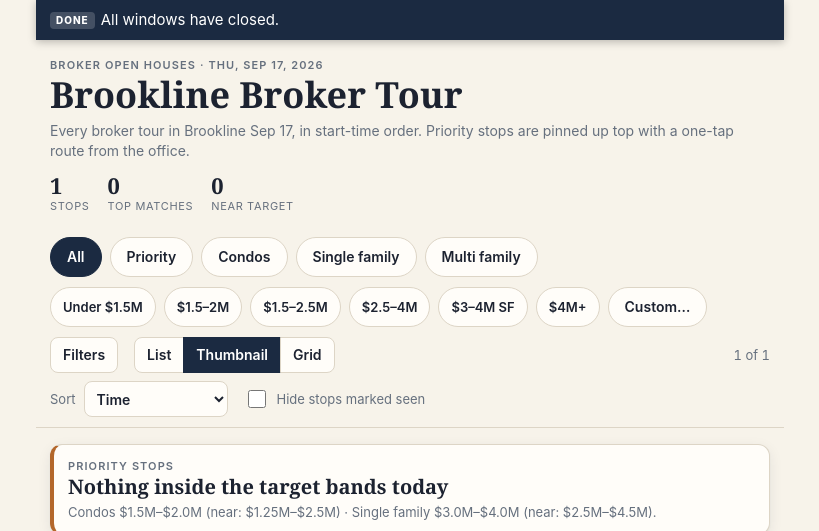
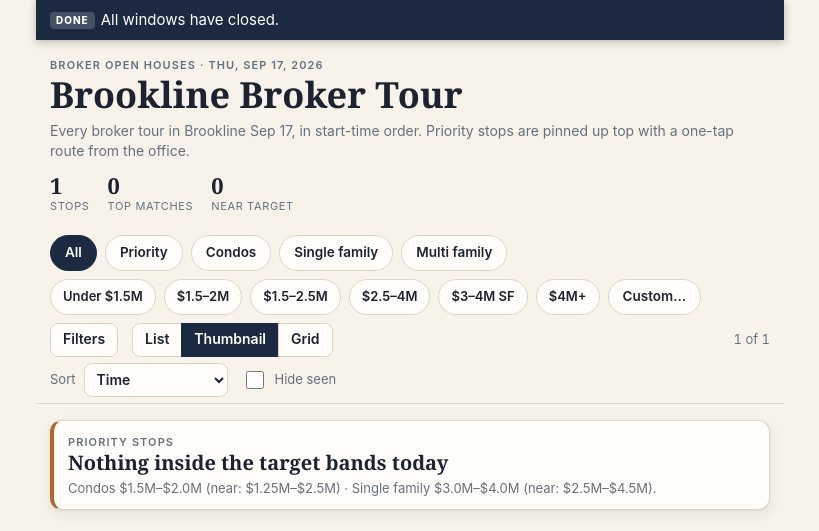
Before and after one commit to zev330-lab/broker-tour, a plain HTML site: page 2026-09-17-brookline.html in a window 1280 px wide. Shown: the top 531 px of the page, without its empty margins (230-1049 px from the left). Drawn offline with Linux system fonts and the light colour scheme.

Commit message:
feat: Brookline broker tour 2026-09-17
Generated by scripts/broker-tour.ts on the M1.

```diff
--- a/2026-09-17-brookline.html
+++ b/2026-09-17-brookline.html
@@ -41,12 +41,12 @@
   .counts b{font-size:22px;font-family:"New York",Georgia,serif;font-weight:600;line-height:1}
   .counts span{font-size:11px;color:var(--muted);text-transform:uppercase;letter-spacing:.06em;margin-top:3px}
 
-  .toolbar{position:sticky;top:var(--strip-h,58px);z-index:5;background:var(--bg);padding-block:10px;border-bottom:1px solid var(--line);margin-inline:-14px;padding-inline:14px}
+  .toolbar{position:sticky;top:var(--strip-h,58px);z-index:5;background:var(--bg);padding-block:8px 6px;border-bottom:1px solid var(--line);margin-inline:-14px;padding-inline:14px}
   .chips{display:flex;gap:8px;overflow-x:auto;-webkit-overflow-scrolling:touch;scrollbar-width:none;padding-bottom:2px}
   .chips::-webkit-scrollbar{display:none}
-  .chip{flex:0 0 auto;border:1px solid var(--line);background:var(--surface);color:var(--ink);border-radius:999px;padding:9px 16px;font:inherit;font-size:14px;font-weight:600;min-height:40px;cursor:pointer;white-space:nowrap}
+  .chip{flex:0 0 auto;border:1px solid var(--line);background:var(--surface);color:var(--ink);border-radius:999px;padding:7px 14px;font:inherit;font-size:13.5px;font-weight:600;min-height:36px;cursor:pointer;white-space:nowrap}
   .chip[aria-pressed="true"]{background:var(--navy);border-color:var(--navy);color:#fff}
-  .toolbar label{font-size:13px;color:var(--muted);display:flex;gap:8px;align-items:center;margin-top:8px}
+  .toolbar label{font-size:13px;color:var(--muted);display:flex;gap:8px;align-items:center;margin-top:6px}
   .toolbar input{width:18px;height:18px}
 
   section.priority{margin-top:16px;background:var(--surface);border:1px solid var(--line);border-left:4px solid var(--accent);border-radius:12px;padding:14px 14px 12px;box-shadow:var(--shadow)}
@@ -116,9 +116,9 @@
 
   .photos-btn{position:absolute;right:10px;bottom:10px;font-size:12px;font-weight:700;letter-spacing:.04em;padding:6px 10px;border-radius:999px;background:rgba(27,42,65,.85);color:#fff;text-decoration:none}
   .media.thumbs-open{cursor:pointer}
-  .tools{display:flex;flex-wrap:wrap;gap:8px 16px;align-items:center;margin-top:8px}
+  .tools{display:flex;flex-wrap:wrap;gap:6px 14px;align-items:center;margin-top:6px}
   .toolbar .tools label{margin-top:0}
-  .sortlbl select{font:inherit;font-size:14px;font-weight:600;color:var(--ink);background:var(--surface);border:1px solid var(--line);border-radius:8px;padding:6px 8px;min-height:36px}
+  .sortlbl select{font:inherit;font-size:14px;font-weight:600;color:var(--ink);background:var(--surface);border:1px solid var(--line);border-radius:8px;padding:5px 8px;min-height:34px}
   .lb{position:fixed;inset:0;z-index:50;background:rgba(10,14,20,.985);color:#fff;display:flex;flex-direction:column;touch-action:pan-y}
   .lb-top{display:flex;justify-content:space-between;gap:12px;padding:max(12px,env(safe-area-inset-top)) 56px 8px 14px;font-size:14px;font-variant-numeric:tabular-nums}
   .lb-stage{flex:1;display:flex;align-items:center;justify-content:center;min-height:0;padding:0 0 max(16px,env(safe-area-inset-bottom))}
@@ -128,7 +128,7 @@
   .lb-nav{position:absolute;top:50%;transform:translateY(-50%);width:48px;height:64px;border:0;background:rgba(255,255,255,.12);color:#fff;font-size:34px;line-height:1;cursor:pointer;border-radius:10px}
   .lb-prev{left:6px} .lb-next{right:6px}
   @media (prefers-reduced-motion: reduce){ .lb-stage img{transition:none} }
-  .tbtn{font:inherit;font-size:14px;font-weight:600;color:var(--ink);background:var(--surface);border:1px solid var(--line);border-radius:8px;padding:6px 12px;min-height:36px;cursor:pointer}
+  .tbtn{font:inherit;font-size:14px;font-weight:600;color:var(--ink);background:var(--surface);border:1px solid var(--line);border-radius:8px;padding:5px 12px;min-height:34px;cursor:pointer}
   .tbtn[aria-pressed="true"],.tbtn.solid{background:var(--navy);border-color:var(--navy);color:#fff}
   .tbtn.ghost{background:transparent}
   #filtersBtn[aria-expanded="true"]{background:var(--surface-2)}
@@ -151,29 +151,29 @@
   .fchk input{width:18px;height:18px}
   .fbtns{flex-direction:row;justify-content:flex-end;gap:8px}
   .nomatch{margin-top:16px;padding:16px;background:var(--surface);border:1px solid var(--line);border-radius:12px;color:var(--muted);display:flex;flex-wrap:wrap;align-items:center;gap:10px}
-  .pchips{margin-top:8px}
-  .chip.pchip{font-weight:600;font-size:13px;min-height:36px;padding:7px 12px}
+  .pchips{margin-top:6px}
+  .chip.pchip{font-weight:600;font-size:13px;min-height:34px;padding:6px 12px}
   .viewtog .tbtn{border-radius:0} .viewtog .tbtn:first-child{border-radius:8px 0 0 8px} .viewtog .tbtn+ .tbtn{margin-left:-1px}
   .rowsview{margin-top:12px}
   .rtable{display:flex;flex-direction:column;font-variant-numeric:tabular-nums;background:var(--surface);border:1px solid var(--line);border-radius:12px;overflow:hidden}
   .rhead,.rrow{display:grid;grid-template-columns:minmax(0,1fr) auto 64px;gap:0 8px;align-items:center;padding:6px 10px}
   .rhead{position:sticky;top:var(--tb-bottom,150px);z-index:4;background:var(--surface-2);font-size:10px;letter-spacing:.1em;text-transform:uppercase;font-weight:700;color:var(--muted);border-bottom:1px solid var(--line)}
-  .rrow{border-top:1px solid var(--line);cursor:pointer;min-height:56px}
+  .rrow{border-top:1px solid var(--line);cursor:pointer;padding-block:5px}
   .rrow:first-child{border-top:0}
   .rrow.seen{opacity:.5}
   .rrow.top{box-shadow:inset 3px 0 0 var(--accent)} .rrow.near{box-shadow:inset 3px 0 0 var(--copper-soft)}
   .rrow.is-now{background:var(--live-soft)} .rrow.is-next{box-shadow:inset 3px 0 0 var(--live)}
   .rs{min-width:0}
   .rm .rt{font-weight:700;color:var(--accent-ink)}
-  .ra{font-family:"New York",Georgia,serif;font-size:15px;font-weight:600;line-height:1.15;overflow:hidden;text-overflow:ellipsis;white-space:nowrap}
-  .rm{font-size:11.5px;color:var(--muted);line-height:1.3;overflow:hidden;text-overflow:ellipsis;white-space:nowrap}
+  .ra{font-family:"New York",Georgia,serif;font-size:14.5px;font-weight:600;line-height:1.15;overflow:hidden;text-overflow:ellipsis;white-space:nowrap}
+  .rm{font-size:11px;color:var(--muted);line-height:1.25;overflow:hidden;text-overflow:ellipsis;white-space:nowrap}
   .ra + .rm{white-space:normal}
   .rm a{color:inherit;font-weight:600}
   .rp{text-align:right;font-family:"New York",Georgia,serif;font-size:15px;font-weight:600;white-space:nowrap}
   .rp .tag{display:block;margin:2px 0 0 auto;width:max-content;font-size:9px;padding:1px 5px}
   .rp .tag.live{background:var(--live);color:#fff}
   .rx{display:flex;gap:4px;justify-content:flex-end}
-  .rx a,.rx button{display:inline-flex;align-items:center;justify-content:center;min-width:28px;height:30px;padding:0 6px;border-radius:7px;border:1px solid var(--line);background:var(--surface);color:var(--ink);font:inherit;font-size:11px;font-weight:700;text-decoration:none;cursor:pointer}
+  .rx a,.rx button{display:inline-flex;align-items:center;justify-content:center;min-width:28px;height:28px;padding:0 6px;border-radius:7px;border:1px solid var(--line);background:var(--surface);color:var(--ink);font:inherit;font-size:11px;font-weight:700;text-decoration:none;cursor:pointer}
   .rx a.go{background:var(--navy);border-color:var(--navy);color:#fff}
   .num{text-align:right}
   @media (min-width:600px){ .rhead,.rrow{grid-template-columns:minmax(0,1fr) auto 80px} .ra{font-size:16px} .rm{font-size:12.5px} }
@@ -253,7 +253,7 @@
         <option value="type">Type</option>
         <option value="area">Neighborhood</option>
       </select></label>
-      <label><input type="checkbox" id="hideSeen"> Hide stops marked seen</label>
+      <label><input type="checkbox" id="hideSeen"> Hide seen</label>
     </div>
     <div class="fpanel" id="fpanel" hidden>
       <div class="frow">
@@ -340,7 +340,7 @@
 
   <div class="legend"><span>NEW = new listing</span><span>ACT = active</span><span>PCG = price change</span><span>BOM = back on market</span><span>DOM = days on market</span></div>
 
-  <footer>Source: MLS PIN Pinergy, Tour/Open House search (broker tours), Brookline MA, all property types, pulled Sep 17, 2026, 12:11 PM ET. Photos are MLS PIN listing photos.  "Seen" marks are saved on this device only.</footer>
+  <footer>Source: MLS PIN Pinergy, Tour/Open House search (broker tours), Brookline MA, all property types, pulled Sep 17, 2026, 12:13 PM ET. Photos are MLS PIN listing photos.  "Seen" marks are saved on this device only.</footer>
 </div>
 <script>
 (function(){
```
